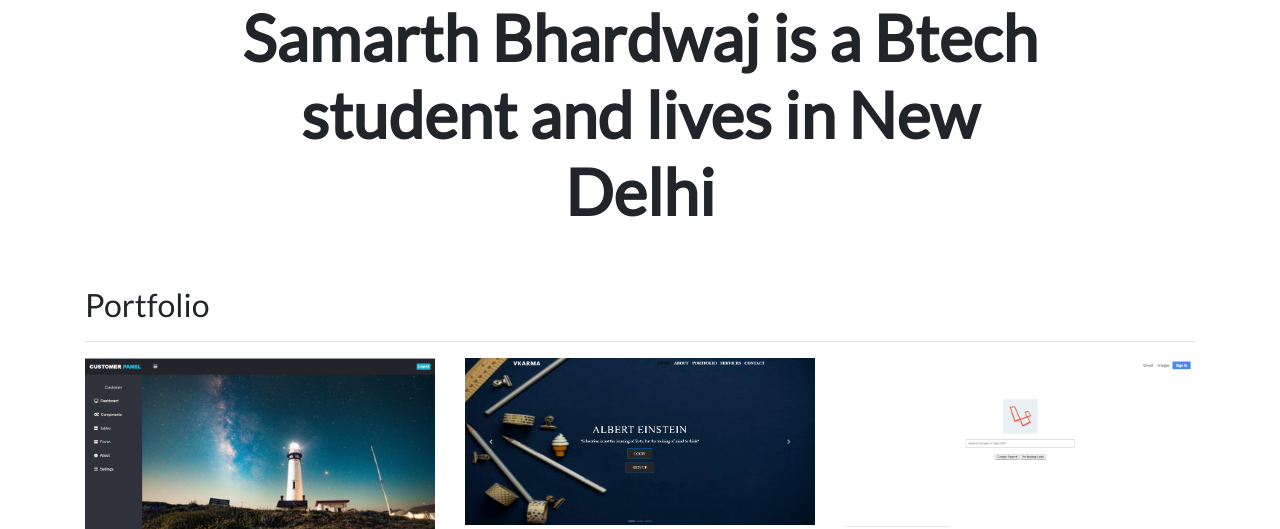
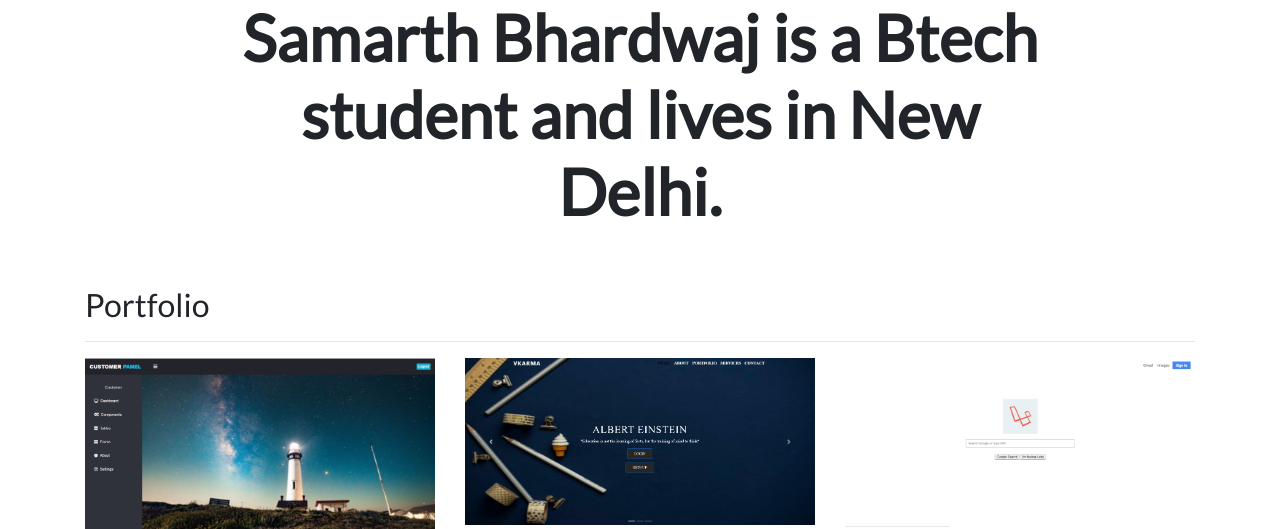
Before and after one commit to samfubuki/django-personal-portfolio, a Django app: page / in a window 1280 px wide. Shown: the part 388-917 px from the top of the page. Run offline with Django 3.2, Linux system fonts and the light colour scheme; data comes from the database, SQL or seed files in the repository; some libraries are stand-ins or nearby versions; grey boxes are pictures that could not be loaded.

Commit message:
Minor change done

```diff
--- a/portfolio/templates/portfolio/home.html
+++ b/portfolio/templates/portfolio/home.html
@@ -11,7 +11,7 @@
 
 <div class="row justify-content-center mb-3">
  <div class="col-md-9 text-center">
-  <h1 id="hometext" class="font-weight-bold">Samarth Bhardwaj is a Btech student and lives in New Delhi</h1>
+  <h1 id="hometext" class="font-weight-bold">Samarth Bhardwaj is a Btech student and lives in New Delhi.</h1>
  </div>
 </div>
 <h2 class="mt-5">Portfolio</h2>
```
